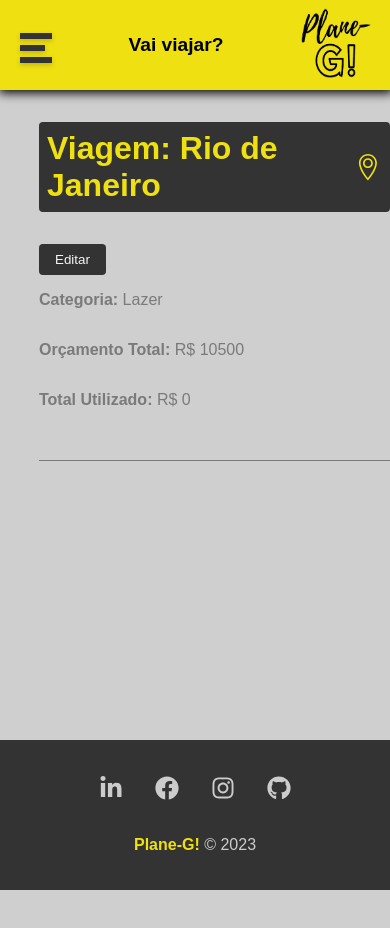
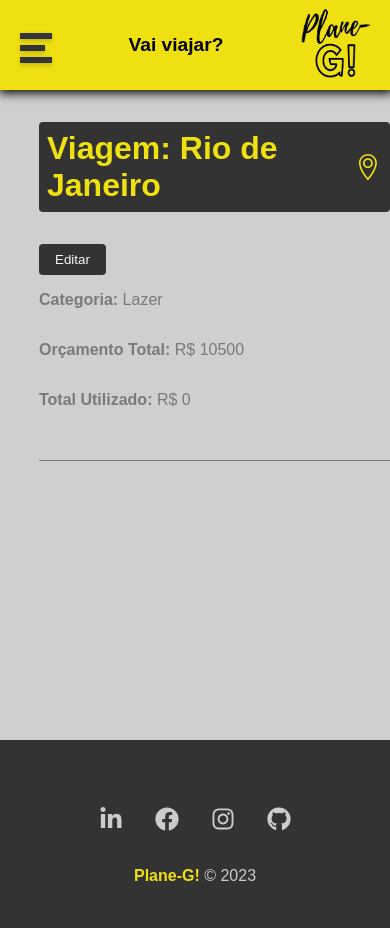
Before and after one commit to alexandreSouza31/plane-G, a React (Create React App) app: page /trip/1 in a window 390 px wide. Shown: the top 928 px of the page. Before the commit the page ends 890 px from the top, so only its background shows below. Built offline with nearby package versions, Linux system fonts and the light colour scheme; data requests are answered from the project's data file.

Commit message:
will adjust the responsiveness in footer

```diff
--- a/src/components/layoult/Footer.module.css
+++ b/src/components/layoult/Footer.module.css
@@ -29,3 +29,9 @@
     color:#efe011;
     font-weight: bold;
 }
+
+@media screen and (min-height:700px) {
+    .footer {
+        height: 212px;
+    }
+}
```
